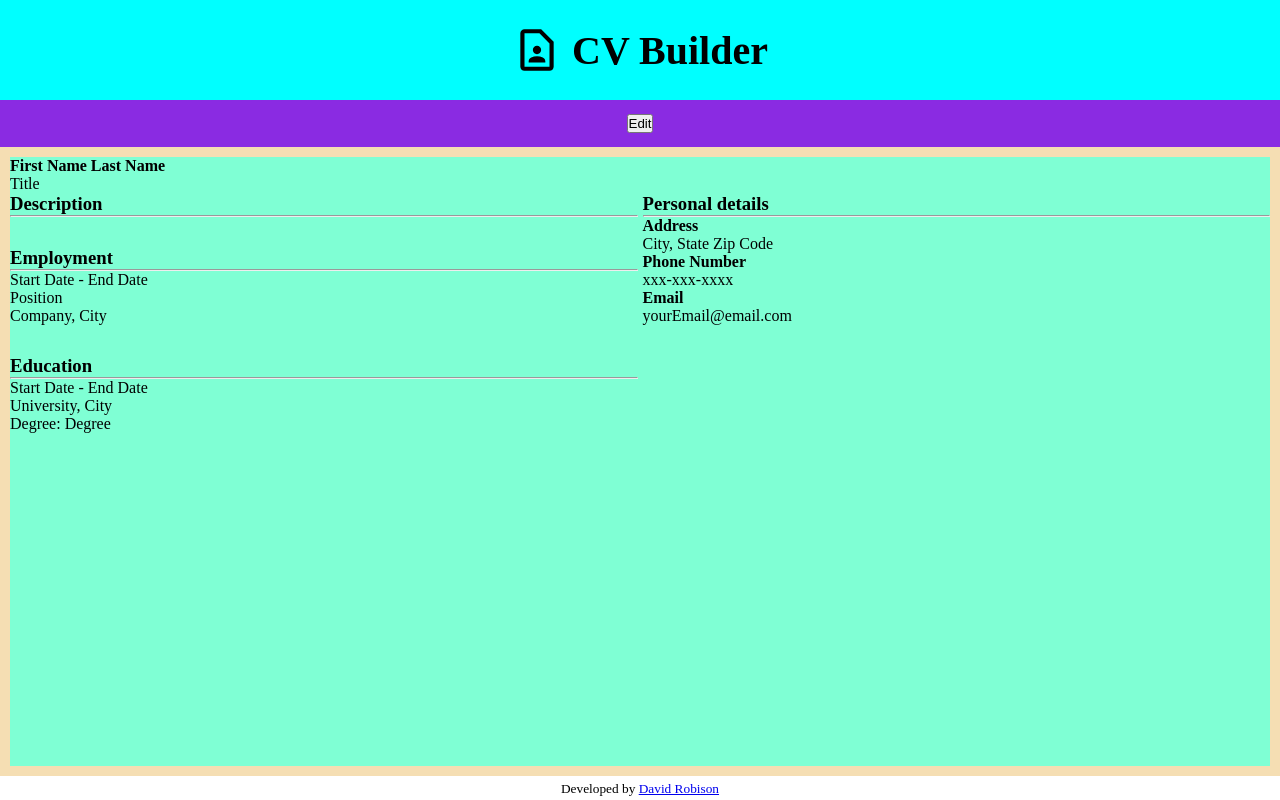
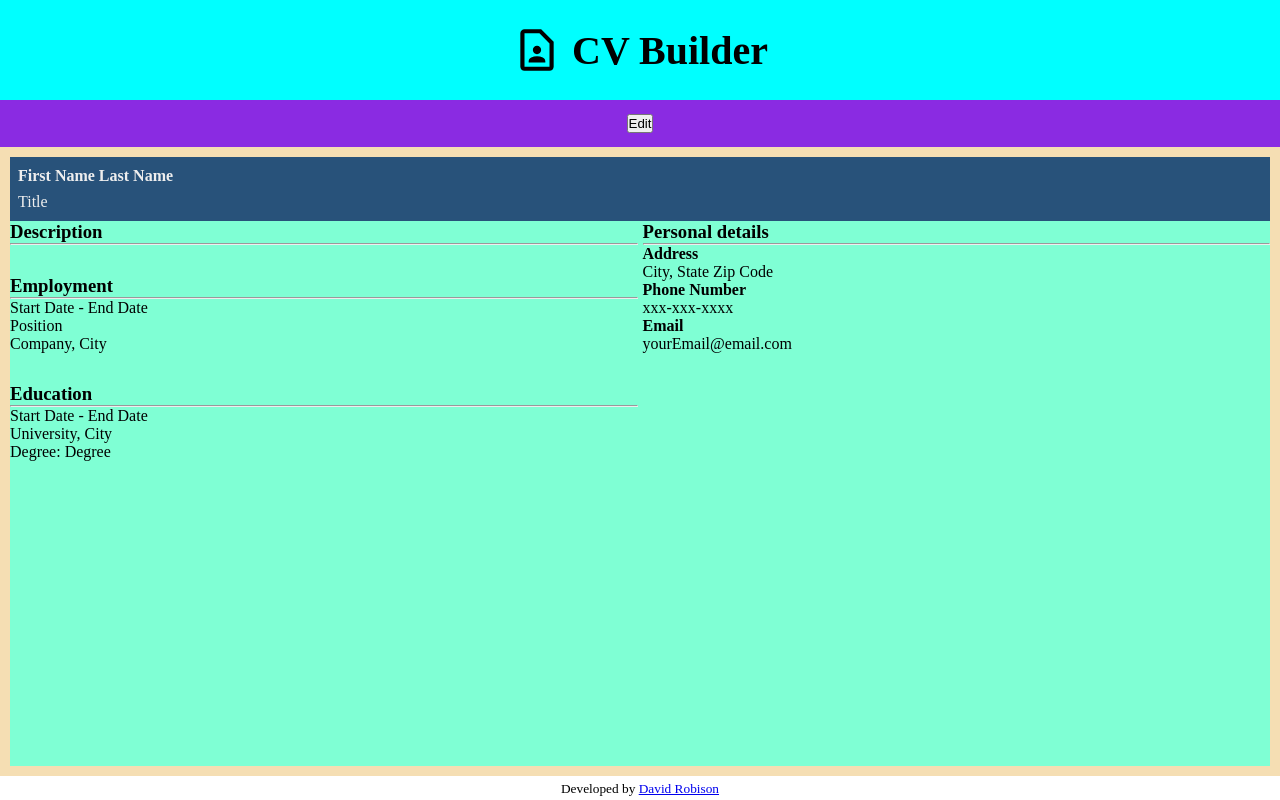
Before and after one commit to robisonwebdev/CV-Application, a React (Create React App) app: page / in a window 1280 px wide. Both pictures are taken after a click on the button "Preview". Built offline with nearby package versions, Linux system fonts and the light colour scheme.

Commit message:
Setup initial flex, background-color, color, padding, height, and width for .preview_header.

```diff
--- a/src/styles/Main/Preview/PreviewHeader.css
+++ b/src/styles/Main/Preview/PreviewHeader.css
@@ -0,0 +1,11 @@
+.preview_header {
+    display: flex;
+    flex-direction: column;
+    gap: 8px;
+
+    background-color: var(--darkBlue);
+    color: var(--white);
+    padding: 10px 8px;
+    height: auto;
+    width: 100%;
+}
```
